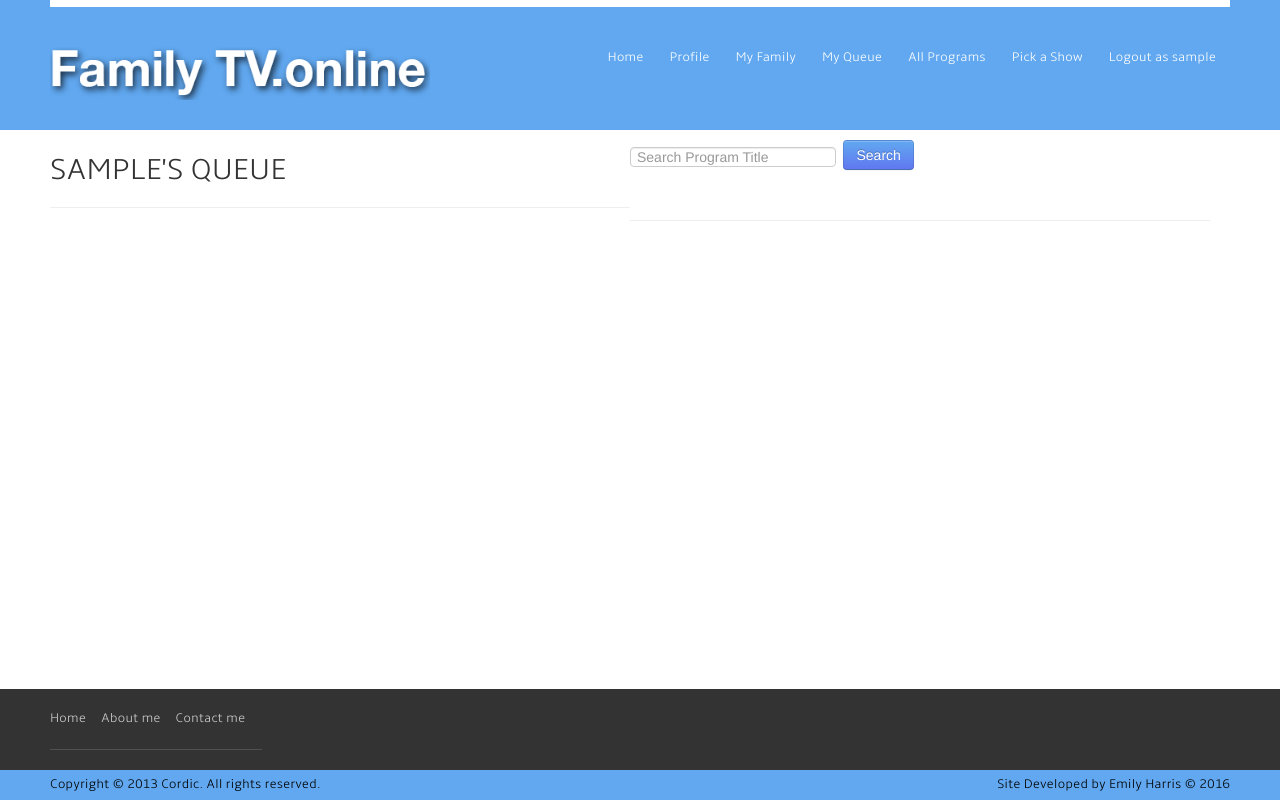
After one commit to emilycharris/final_project, a Django app: page /child_queue_list/1/ in a window 1280 px wide. The commit adds this page. Run offline with Django 3.2, Linux system fonts and the light colour scheme; the visitor is signed in with stand-in values (Sample User, id 1); data comes from the database, SQL or seed files in the repository; data that the repository does not hold is empty; parts of the project's set-up code (start-up, migrations or seed data) failed here and were passed over; some libraries are stand-ins or nearby versions.

Commit message:
ability for parent to delete from child queue

```diff
--- a/main/views.py
+++ b/main/views.py
@@ -12,7 +12,6 @@ from django.contrib.auth.models import User
 from django.shortcuts import redirect
 from django.core.mail import send_mail
 from what_to_watch.settings import EMAIL_HOST_USER
-
 
 # Create your views here.
 
@@ -57,6 +56,7 @@ class ChildProfileUpdateView(UpdateView):
 
 class ChildrenProfileListView(ListView):
     model = Profile
+    template_name = 'main/children_profile_list.html'
 
     def get_queryset(self):
         children = Profile.objects.filter(parent=self.request.user.id)
@@ -145,7 +145,6 @@ class QueueCreateView(CreateView):
         else:
             return HttpResponse('Make sure all fields are entered and valid.')
 
-
 class QueueListView(ListView):
     model = QueueProgram
     paginate_by = 16
@@ -160,6 +159,28 @@ class QueueListView(ListView):
         else:
             return QueueProgram.objects.filter(queue=self.request.user.queue.id)
 
+class ChildQueueListView(ListView):
+    model = QueueProgram
+    paginate_by = 16
+    template_name = 'main/child_queue_list.html'
+
+    def get_queryset(self, **kwargs):
+        programs = QueueProgram.objects.all()
+        queue = self.kwargs.get('pk')
+        search = self.request.GET.get('search')
+        if search:
+            search_name = search.replace("+", " ").lower()
+            return QueueProgram.objects.filter(queue=self.request.user.queue.id).filter(program__contains=search_name)
+        else:
+            return QueueProgram.objects.filter(queue=queue)
+
+    def get_context_data(self, **kwargs):
+        context = super().get_context_data(**kwargs)
+        child_id = self.kwargs.get('pk')
+        child = Profile.objects.get(id=child_id)
+        context['child'] = child
+        return context
+
 class QueueProgramDeleteView(DeleteView):
     model = QueueProgram
     success_url = reverse_lazy('queue_list_view')
@@ -167,7 +188,7 @@ class QueueProgramDeleteView(DeleteView):
 class FamilyQueueCreateView(CreateView):
     model = FamilyQueue
     fields = ['user']
-    success_url = reverse_lazy('group_queue_template_view')
+    success_url = reverse_lazy('family_queue_template_view')
 
     def get_form(self):
         form = super().get_form()
@@ -186,7 +207,7 @@ class FamilyQueueCreateView(CreateView):
 
 class FamilyQueueTemplateView(TemplateView):
     model = FamilyQueue
-    template_name = 'main/groupqueue_list.html'
+    template_name = 'main/familyqueue_list.html'
 
     def get_context_data(self, **kwargs):
         context = super().get_context_data(**kwargs)
@@ -200,15 +221,11 @@ class FamilyQueueTemplateView(TemplateView):
 
 def login_success(request):
     pass
-#     """
-#     Redirects users based on whether they are the parent or child
-#     """
 #     if request.user.profile.filter(parent==None):
-#         # user is a parent
-#         if request.user.profile.filter(email != None):
-#             return redirect("program_list_view")
+#         if request.user.profile.filter(email == None):
+#             return redirect("profile_update_view")
 #         else:
-#             return redirect('profile_update_view')
+#             return redirect('program_list_view')
 #     else:
 #         print(request.user.profile.display_name)
 #         return redirect("program_list_view")
--- a/templates/base.html
+++ b/templates/base.html
@@ -85,7 +85,7 @@
                             <!--Queue-->
                             <li class="single" data-original-title>
                                 <img class="menu-top" src="{% static 'main/theme_color_4/images/menu-top.png' %}" alt="" >
-                                <a href="{% url 'queue_list_view' %}">Queue</a>
+                                <a href="{% url 'queue_list_view' %}">My Queue</a>
                             </li>
                             <!--Program List-->
                             <li class="single" data-original-title>
--- /dev/null
+++ b/templates/main/child_queue_list.html
@@ -0,0 +1,48 @@
+{% extends "base.html" %}
+{% load bootstrap_pagination %}
+
+{% block content %}
+
+    <!--/slider-100-->
+
+    <div class="container">
+
+      <table>
+        <tbody>
+          <tr>
+            <td class="span6"><h2>{{child}}'s Queue</h2></td>
+            <td class='span6'><h2><label for="search_box" class="control-label"></label>
+                       <form action="{% url 'queue_list_view' %}" method="get">
+                           <div class="input-group">
+                               <input id="search_box" type="text" class="form-control" name="search" placeholder='Search Program Title'>
+                               <span class="input-group-btn">
+                                   <input id="search_button" type="submit" class="btn btn-primary" value="Search">
+                               </span>
+                           </div>
+                       </form></h2></td>
+          </tr>
+        </tbody>
+      </table>
+
+
+      <div class="row gallery clearfix" id="portfolio-list">
+
+          {% for object in object_list %}
+          <div class="span3 features">
+            <div class="portfolio">
+                  <img src={{object.program.thumbnail}} alt="" >
+                  <h3><a href={% url 'program_detail_view' object.pk %}>{{object.program.name}}</a></h3>
+                  <span>{{object.program.rating}} <a class="btn btn-danger pull-right" type="button" href="{% url 'queue_program_delete_view' object.pk %}"><i class=" icon-remove"></i></a></span>
+              </div>
+          </div>
+          {% endfor %}
+
+
+
+    </div>
+
+    {% bootstrap_paginate page_obj range=10 show_prev_next="false" show_first_last="true" %}
+
+    </div>
+
+    {% endblock %}
--- a/templates/main/profile_list.html
+++ b/templates/main/children_profile_list.html
@@ -15,6 +15,9 @@
             <ul class="socials-member">
               <li class="first-title">Edit Profile</li>
                 <li><a href="{% url 'child_profile_update_view' object.pk %}"><i class="icon-edit"></i></a></li>
+                <li class="first-title">Edit Queue</li>
+                <li><a href="{% url 'child_queue_list_view' object.pk %}"><i class="icon-edit"></i></a></li>
+
             </ul>
         </div>
         {% endfor %}
--- a/templates/main/familyqueue_list.html
+++ b/templates/main/familyqueue_list.html
@@ -96,6 +96,9 @@
 
 
   <h4><em>(Parents, these shows are all {{rating_limit}} or less)</em></h4>
+  <br>
+  <br>
+
 </div>
 
 
--- a/what_to_watch/urls.py
+++ b/what_to_watch/urls.py
@@ -15,7 +15,7 @@ Including another URLconf
 """
 from django.conf.urls import url, include
 from django.contrib import admin
-from main.views import IndexView, CreateParentView, ParentProfileUpdateView, ProgramListView, ProgramDetailView, QueueCreateView, QueueListView, FamilyQueueCreateView, FamilyQueueTemplateView, QueueProgramDeleteView, CreateChildView, ChildrenProfileListView, ChildProfileUpdateView, login_success
+from main.views import IndexView, CreateParentView, ParentProfileUpdateView, ProgramListView, ProgramDetailView, QueueCreateView, QueueListView, ChildQueueListView, FamilyQueueCreateView, FamilyQueueTemplateView, QueueProgramDeleteView, CreateChildView, ChildrenProfileListView, ChildProfileUpdateView, login_success
 from django.contrib.auth.decorators import login_required
 from django.conf.urls.static import static
 from django.conf import settings
@@ -29,7 +29,8 @@ urlpatterns = [
     url(r'^program_list/$', login_required(ProgramListView.as_view()), name='program_list_view'),
     url(r'^program_detail/(?P<pk>\d+)/$', login_required(ProgramDetailView.as_view()), name='program_detail_view'),
     url(r'^queue_create/(?P<pk>\d+)/(?P<program_pk>\d+)/$', login_required(QueueCreateView.as_view()), name='queue_create_view'),
-    url(r'^queue_list_view/$', login_required(QueueListView.as_view()), name='queue_list_view'),
+    url(r'^queue_list/$', login_required(QueueListView.as_view()), name='queue_list_view'),
+    url(r'^child_queue_list/(?P<pk>\d+)/$', login_required(ChildQueueListView.as_view()), name='child_queue_list_view'),
     url(r'^queue_delete_view/(?P<pk>\d+)/$', login_required(QueueProgramDeleteView.as_view()), name='queue_program_delete_view'),
     url(r'^family_queue_create/$', login_required(FamilyQueueCreateView.as_view()), name='family_queue_create_view'),
     url(r'^family_queue/$', login_required(FamilyQueueTemplateView.as_view()), name='family_queue_template_view'),
```
